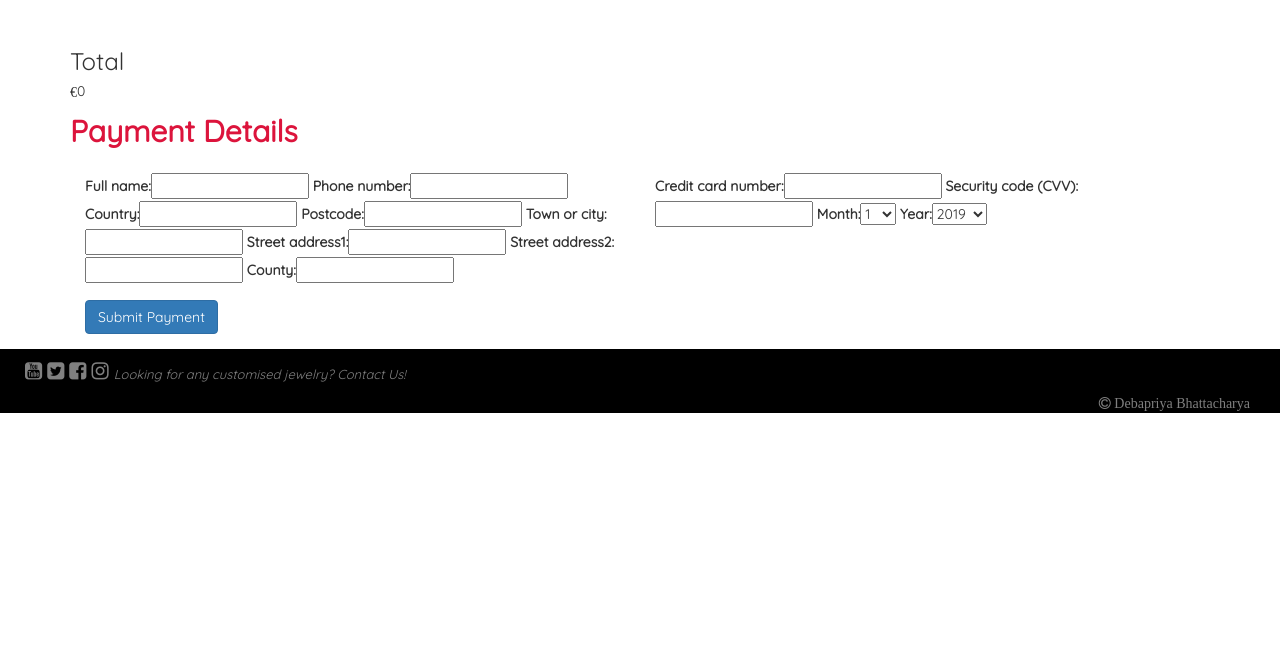
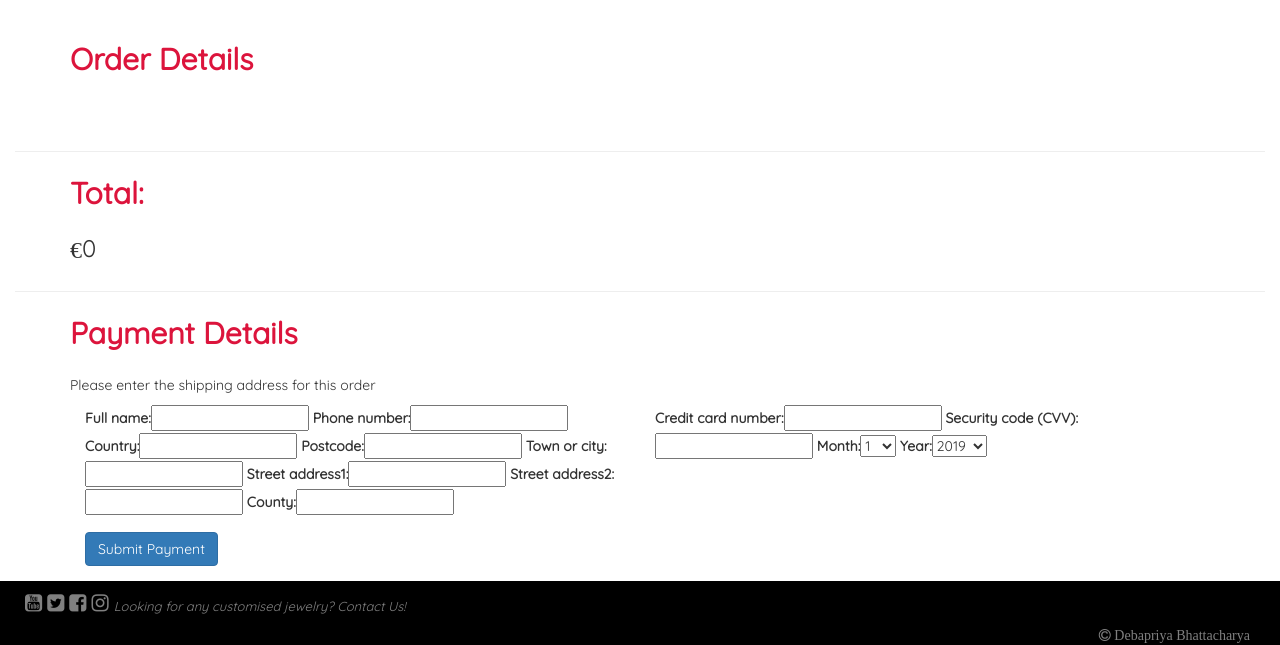
Before and after one commit to Code-Institute-Submissions/debapriya9b-onlineShop, a Django app: a page that uses checkout/templates/checkout.html in a window 1280 px wide. Shown: the part 392-1037 px from the top of the page. Before the commit the page ends 805 px from the top, so only its background shows below. Run offline with Django 3.2, Linux system fonts and the light colour scheme; the visitor is signed in with stand-in values (Sample User, id 1); some libraries are stand-ins or nearby versions; some web fonts are replaced.

Commit message:
checkout.html layout changed

```diff
--- a/checkout/templates/checkout.html
+++ b/checkout/templates/checkout.html
@@ -13,7 +13,13 @@
 {% endblock head_js %}
 
 {% block content %}
+<br><br>
+<div class="container">
+    <legend>Order Details</legend>
+</div>
+<div class="container">
 <div class="row row-flex">
+
     {% for item in cart_items %}
         <div class="col-xs-10 col-xs-offset-1 col-sm-offset-0 col-sm-6 col-md-3 display panel panel-default">
             <div class="panel-body">
@@ -30,16 +36,19 @@
         </div>
     {% endfor %}
 </div>
+</div>
+<hr>
 <div class="container">
 <div class="row total">
-    <h3>Total</h3>
-    <h5><span class="glyphicon glyphicon-euro" aria-hidden="true"></span>{{ total }}</h5>
+    <legend>Total: </legend><h3><span class="glyphicon glyphicon-euro" aria-hidden="true"></span>{{ total }}</h3>
+
 </div>
 </div>
+<hr>
 <div class="container">
 <form role="form" method="post" id="payment-form" action="{% url 'checkout' %}">
     <legend>Payment Details</legend>
-
+ <p>Please enter the shipping address for this order</p>
     <div id="credit-card-errors" style="display: none;">
         <div id="alert-message block-message error" id="stripe-error-message"></div>
     </div>
@@ -49,6 +58,7 @@
     </div>
 
     <div class="form-group col-md-6">
+
         {{ payment_form | as_bootstrap }}
     </div>
 
```
